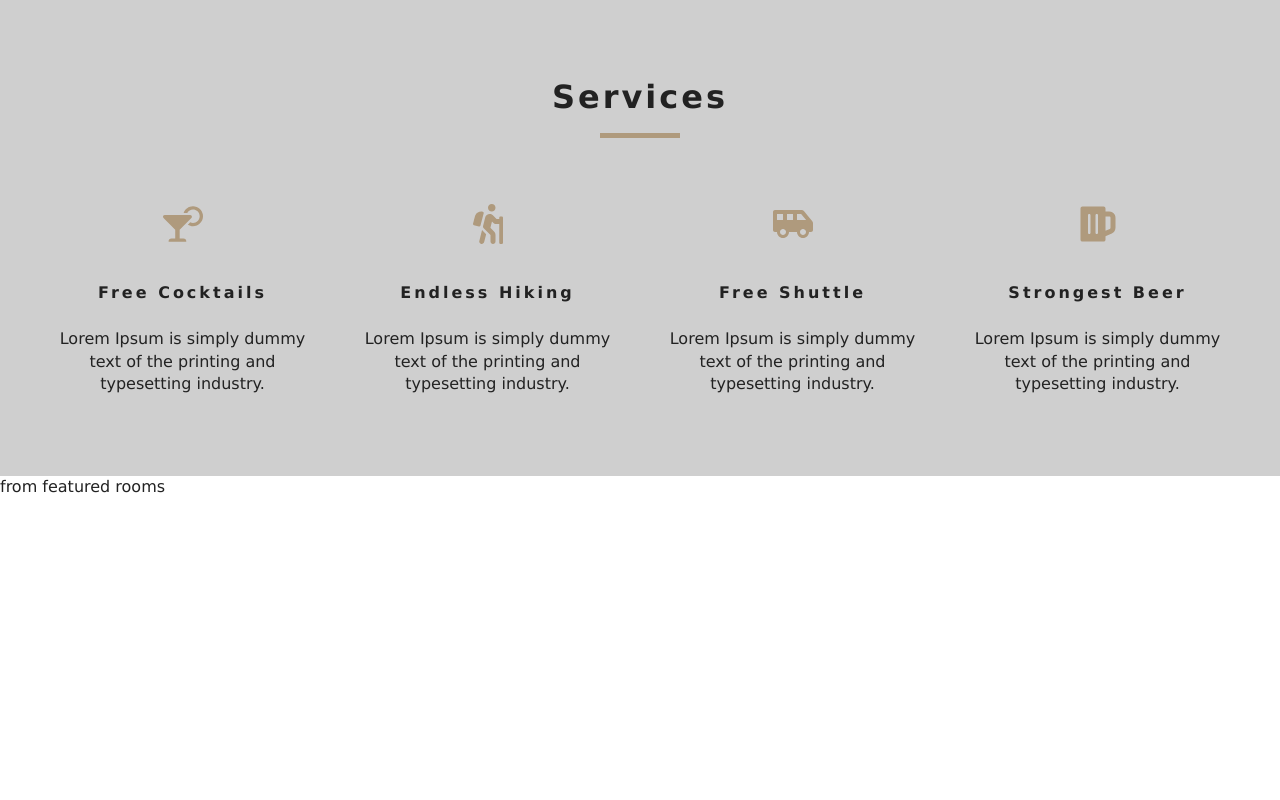
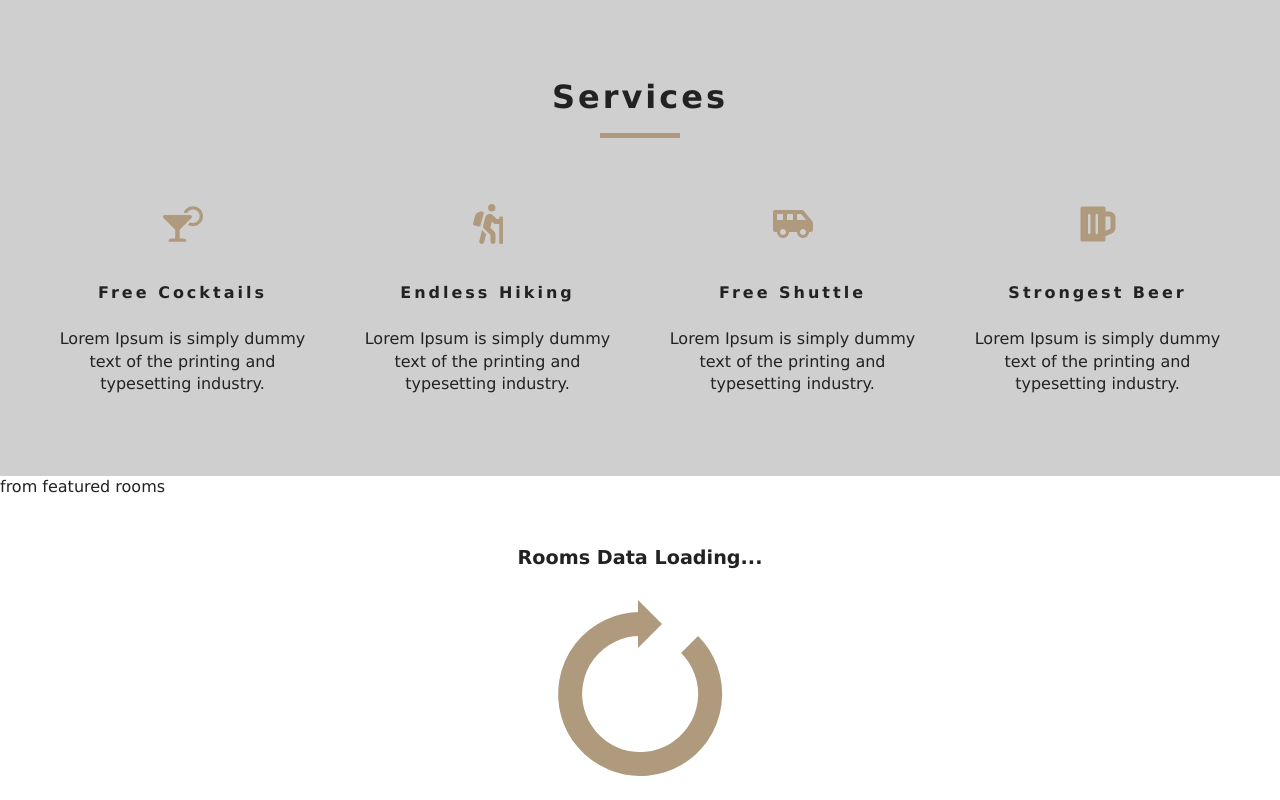
Before and after one commit to Fernandadp/hotel-reservation-site-react, a React (Create React App) app: page / in a window 1280 px wide. Shown: the part 803-1603 px from the top of the page. Before the commit the page ends 1301 px from the top, so only its background shows below. Built offline with nearby package versions, Linux system fonts and the light colour scheme.

Commit message:
add loading component

```diff
--- a/src/components/FeaturedRooms.js
+++ b/src/components/FeaturedRooms.js
@@ -1,14 +1,19 @@
 import React, { Component } from 'react'
 import { RoomContext } from '../context'
+import Loading from './Loading'
 
 export default class FeaturedRooms extends Component {
 
   static contextType = RoomContext
   render() {
+    const {featuredRooms : rooms} = this.context
+    console.log(rooms)
 
     return (
       <div>
          from featured rooms
+
+         <Loading />
       </div>
     )
   }
--- /dev/null
+++ b/src/components/Loading.js
@@ -0,0 +1,11 @@
+import React from 'react'
+import loadingGif from '../images/gif/loading-arrow.gif'
+
+export default function Loading() {
+  return (
+    <div className="loading">
+      <h4>Rooms data loading...</h4>
+      <img src={loadingGif} alt="loading animated icon" />
+    </div>
+  )
+}
--- a/src/context.js
+++ b/src/context.js
@@ -15,7 +15,15 @@ class RoomProvider extends Component {
   //getData
 
   componentDidMount() {
-    let rooms = this.formatData(items)
+    let rooms = this.formatData(items);
+    let featuredRooms = rooms.filter(room => room.featured === true);
+
+    this.setState({
+      rooms,
+      featuredRooms,
+      sortedRooms: rooms,
+      loading: false
+    })
   }
 
   formatData(items) {
```
